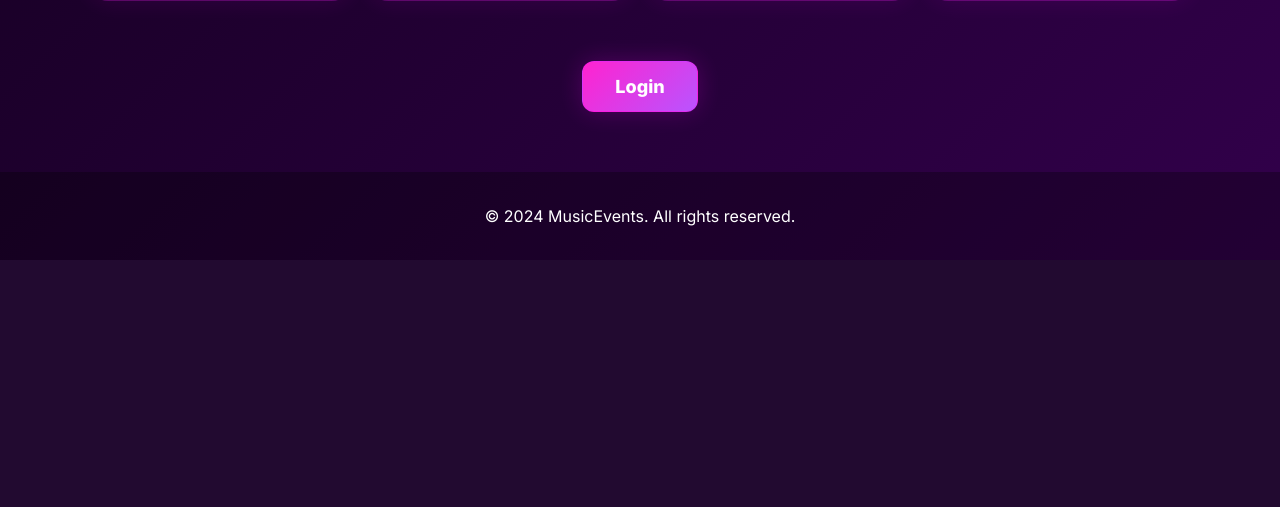
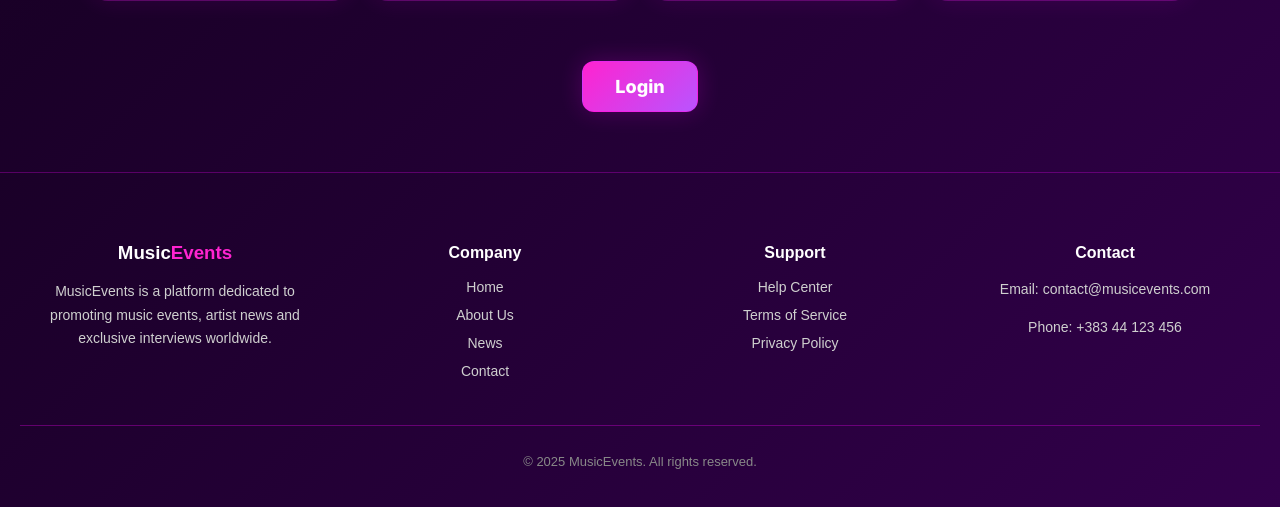
Before and after one commit to Altina17/Webiste, a PHP site: page /aboutus.html in a window 1280 px wide. Shown: the part 1627-2134 px from the top of the page. Before the commit the page ends 1887 px from the top, so only its background shows below. Run offline with PHP 8.4, Linux system fonts and the light colour scheme.

Commit message:
ndryshime te pjesa e footerit

```diff
--- a/aboutus.html
+++ b/aboutus.html
@@ -103,13 +103,52 @@
 </div>
 
         </section>
+        <body class="about-page"></body>
     <section class="login-button-section">
         <a href="login.html" class="center-login-btn">Login</a>
     </section>
+    <footer class="footer">
+    <div class="footer-container">
 
-        <footer class="footer">
-        <p>&copy; 2024 MusicEvents. All rights reserved.</p>
-        </footer>
+      <div class="footer-col">
+        <h3>Music<span class="accent">Events</span></h3>
+        <p>
+          MusicEvents is a platform dedicated to promoting music events,
+          artist news and exclusive interviews worldwide.
+        </p>
+      </div>
+
+      <div class="footer-col">
+        <h4>Company</h4>
+        <ul>
+          <li><a href="Homepage.html">Home</a></li>
+          <li><a href="aboutus.html">About Us</a></li>
+          <li><a href="news.html">News</a></li>
+          <li><a href="#contact">Contact</a></li>
+        </ul>
+      </div>
+
+      <div class="footer-col">
+        <h4>Support</h4>
+        <ul>
+          <li><a href="#">Help Center</a></li>
+          <li><a href="#">Terms of Service</a></li>
+          <li><a href="#">Privacy Policy</a></li>
+        </ul>
+      </div>
+
+      <div class="footer-col">
+        <h4>Contact</h4>
+        <p>Email: contact@musicevents.com</p>
+        <p>Phone: +383 44 123 456</p>
+      </div>
+
+    </div>
+
+    <div class="footer-bottom">
+      <p>© 2025 MusicEvents. All rights reserved.</p>
+    </div>
+  </footer>
 
 </body>
 </html>
--- a/css/aboutus.css
+++ b/css/aboutus.css
@@ -263,3 +263,84 @@ font-size: 20px;
     transform: translateY(-5px);
     box-shadow: 0 0 35px rgba(255,0,255,0.35);
 }
+
+.footer {
+  background-color: #111;
+  color: #cfcfcf;
+  padding: 50px 20px 25px;
+  font-family: Arial, sans-serif;
+}
+
+.footer-container {
+  max-width: 1200px;
+  margin: 0 auto;
+  display: grid;
+  grid-template-columns: repeat(auto-fit, minmax(220px, 1fr));
+  gap: 40px;
+}
+
+.footer-col h3,
+.footer-col h4 {
+  color: #ffffff;
+  margin-bottom: 16px;
+  font-weight: 600;
+}
+
+.footer-col p {
+  font-size: 14px;
+  line-height: 1.7;
+  color: #cfcfcf;
+}
+
+.footer-col ul {
+  list-style: none;
+  padding: 0;
+  margin: 0;
+}
+
+.footer-col ul li {
+  margin-bottom: 10px;
+}
+
+.footer-col ul li a {
+  color: #cfcfcf;
+  text-decoration: none;
+  font-size: 14px;
+  transition: color 0.2s ease;
+}
+
+.footer-col ul li a:hover {
+  color: #ffffff;
+}
+
+.footer-col ul li a.active {
+  color: #ff3c78;
+  font-weight: 600;
+}
+
+.footer-col ul li a:active {
+  color: #ff3c78;
+}
+
+.footer-bottom {
+  border-top: 1px solid #2a2a2a;
+  margin-top: 35px;
+  padding-top: 15px;
+  text-align: center;
+  font-size: 13px;
+  color: #888;
+}
+
+/*vetem per about usss*/
+.about-page .footer {
+  background: linear-gradient(135deg, #1a0028, #32004b);
+  border-top: 1px solid rgba(255, 0, 255, 0.25);
+}
+
+.about-page .footer-bottom {
+  border-top: 1px solid rgba(255, 0, 255, 0.3);
+}
+
+.about-page .footer-col ul li a.active {
+  color: #ff23d0;
+}
```
Also changed, not shown: Homepage.html (+42 -2 lines), css/homepage.css (+67 -0 lines), css/news.css (+66 -0 lines), news.html (+41 -2 lines).
